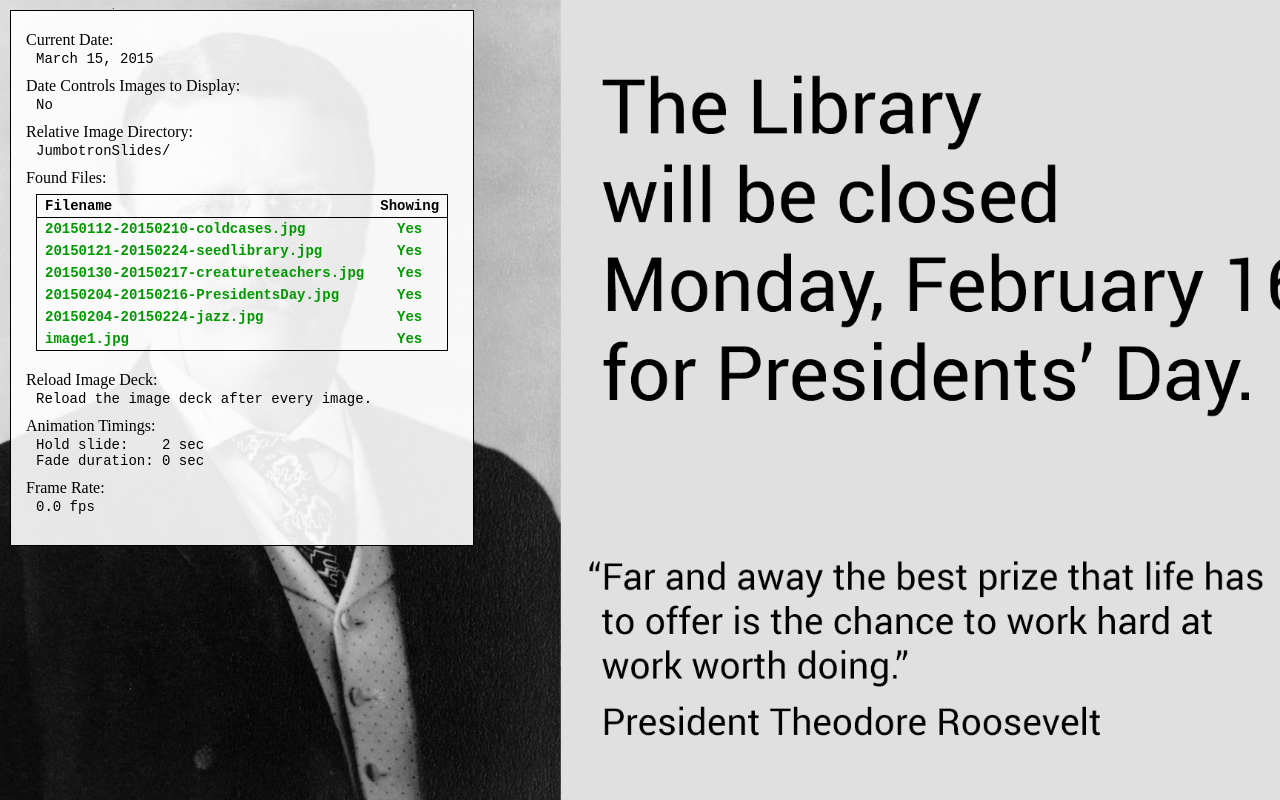
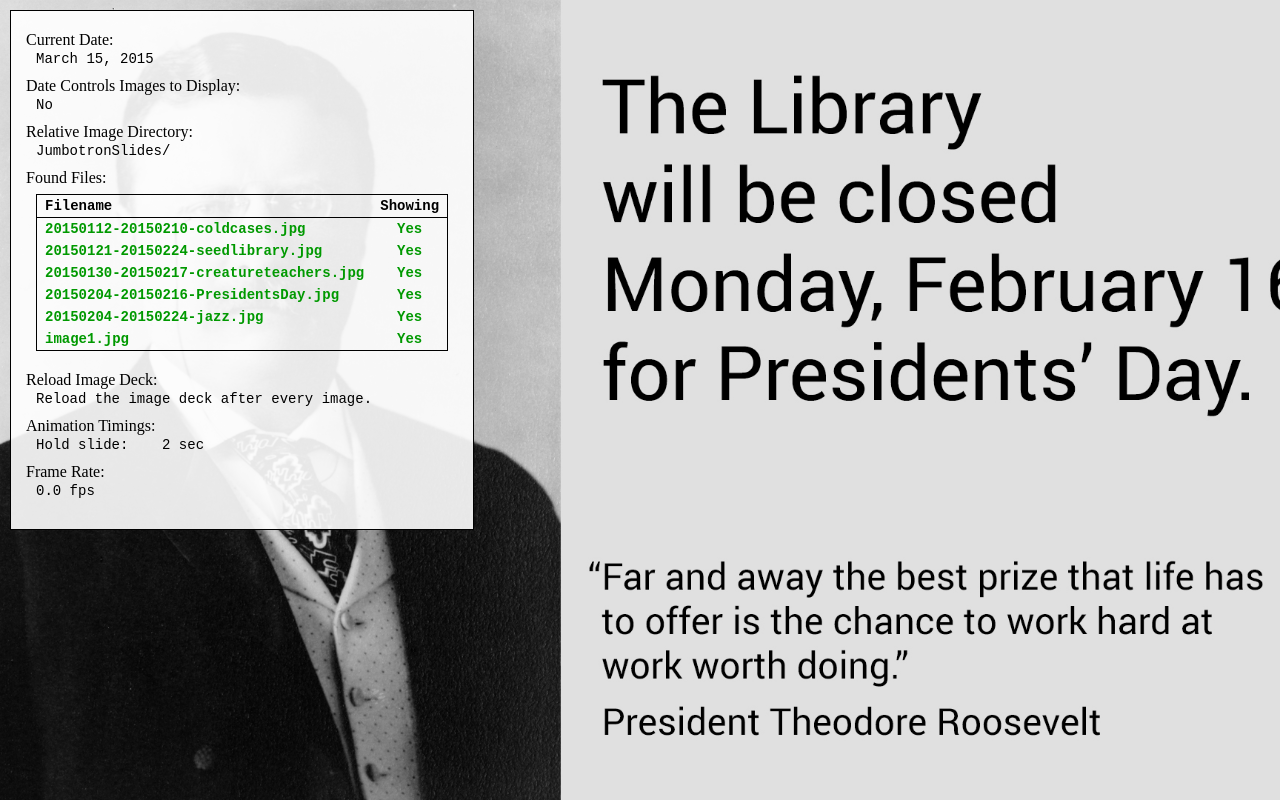
Before and after one commit to tedz2usa/raspberry_pi_slideshow, a PHP site: page / in a window 1280 px wide. Run offline with PHP 8.4, Linux system fonts and the light colour scheme.

Commit message:
Update diagnostic display.

```diff
--- a/index.php
+++ b/index.php
@@ -668,7 +668,7 @@ function initDiagnostics() {
 
 	field = 'animation-timings';
 	if (diagnostics.dataFields.indexOf(field) > -1) {
-		diagnostics.dataDom[field].innerHTML = 'Hold slide:&nbsp;&nbsp;&nbsp;&nbsp;' + holdSlide + ' sec <br> Fade duration: ' + fadeDuration + ' sec';
+		diagnostics.dataDom[field].innerHTML = 'Hold slide:&nbsp;&nbsp;&nbsp;&nbsp;' + holdSlide + ' sec '; // + '<br> Fade duration: ' + fadeDuration + ' sec';
 	}
 
 	field = 'frame-rate';
@@ -688,14 +688,6 @@ function updateFrameRate() {
 // Given an element, sets its background image to the given url.
 function setBackgroundUrl(element, url) {
 	element.style.backgroundImage = "url('" + url + "')";
-// 	log('Setting background of ' + element.id + ' with ' + url);
-// 	var image = new Image();
-// 	image.src = url;
-// 	image.onload = (function() {
-// 		element.style.backgroundImage = "url('" + url + "')";
-// 		loading.style.display = 'none';
-// 		log('Loaded!!');
-// 	});
 }
 
 // Gives the index of the next image, looping back to zero when needed.
```
